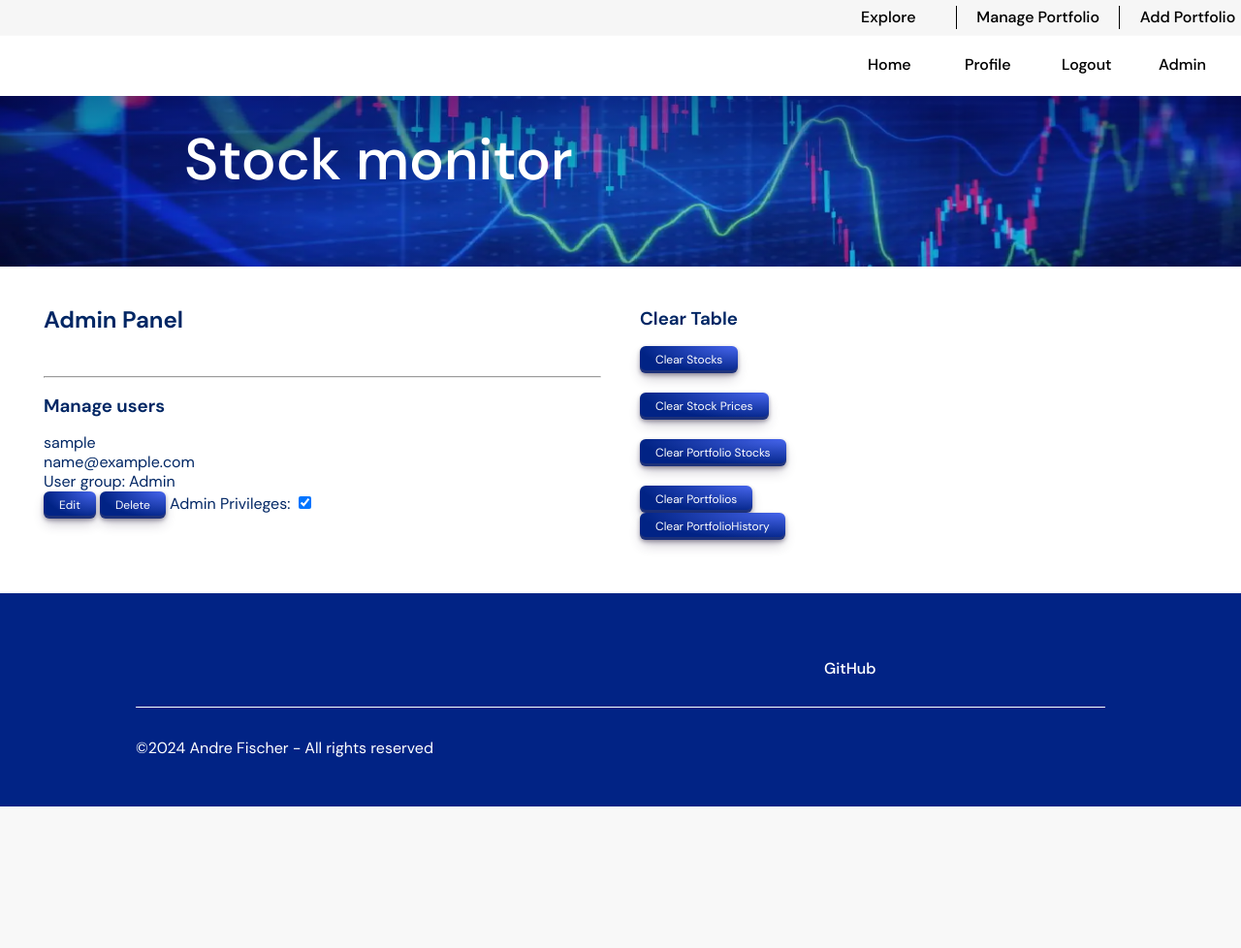
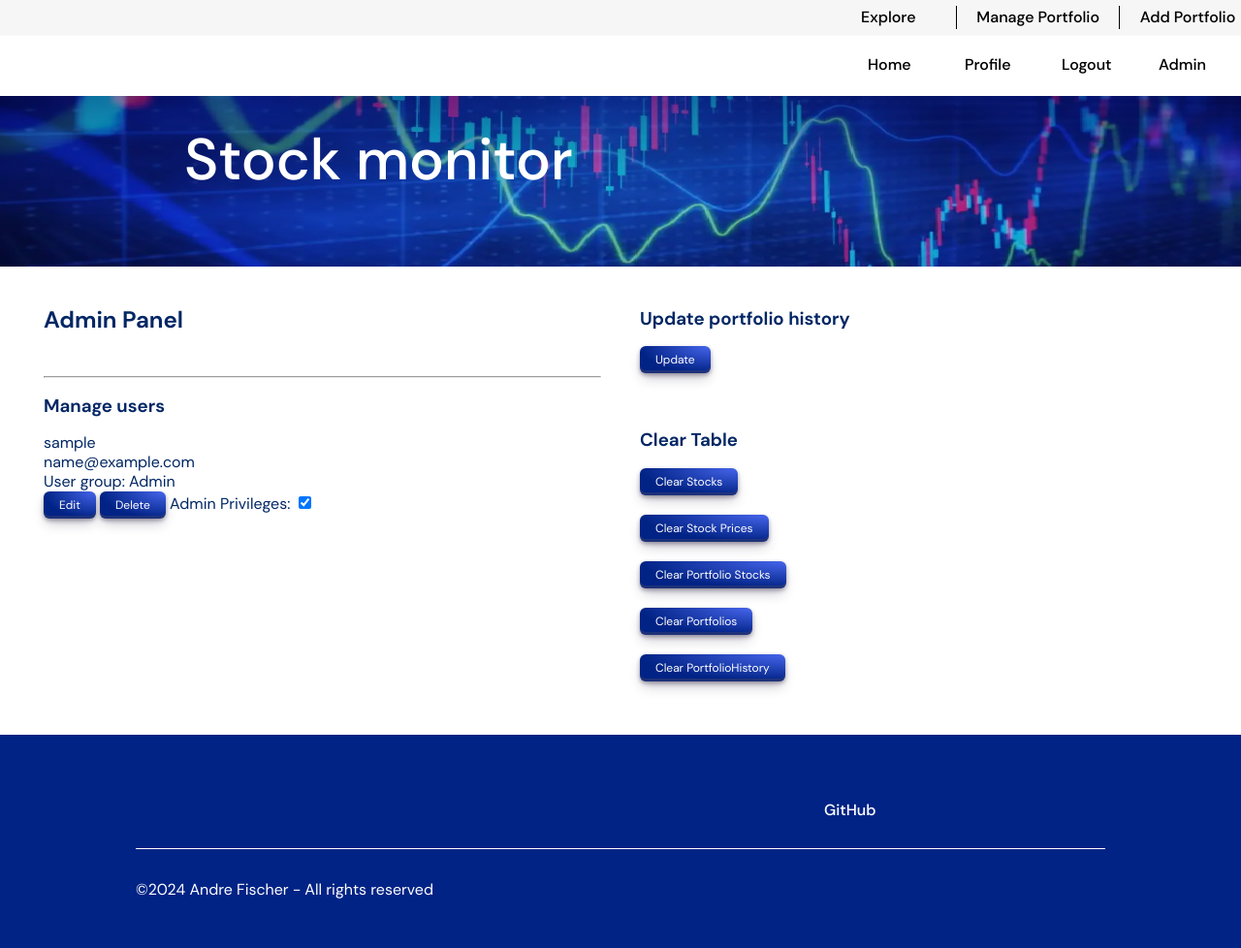
Before and after one commit to fisand08/stock_monitor, a Flask app: page /admin in a window 1280 px wide; the page is wider, and only the part inside the window is pictured. Shown: that part at 97% size. Before the commit the page ends 832 px from the top of that part, so only its background shows below. Run offline with Flask 3, Linux system fonts and the light colour scheme; a user stored in the database is signed in; tables that the repository leaves empty hold one stand-in row (values such as "Sample post"); some libraries are stand-ins or nearby versions.

Commit message:
successfully added function to update only single date

```diff
--- a/app/routes.py
+++ b/app/routes.py
@@ -11,6 +11,7 @@ from functools import wraps
 import pandas as pd
 # Local imports
 from app.bin.helpers import add_stocks
+from sqlalchemy import desc
 
 
 """
@@ -134,8 +135,8 @@ def explore():
     portfolio_2 = Portfolio.query.filter_by(id=2).first()
     print(f'exploring {portfolio_1.name} and {portfolio_2.name}')
     if portfolio_1 and portfolio_2:
-        historical_values_portfolio_1 = PortfolioHistory.query.filter_by(portfolio_id=portfolio_1.id).order_by(PortfolioHistory.timestamp.desc()).limit(10).all()
-        historical_values_portfolio_2 = PortfolioHistory.query.filter_by(portfolio_id=portfolio_2.id).order_by(PortfolioHistory.timestamp.desc()).limit(10).all()
+        historical_values_portfolio_1 = PortfolioHistory.query.filter_by(portfolio_id=portfolio_1.id).order_by(PortfolioHistory.timestamp.desc()).all()  # .limit(10).all()
+        historical_values_portfolio_2 = PortfolioHistory.query.filter_by(portfolio_id=portfolio_2.id).order_by(PortfolioHistory.timestamp.desc()).all()  # .limit(10).all()
     else:
         historical_values_portfolio_1 = []
         historical_values_portfolio_2 = []
@@ -361,34 +362,75 @@ def modify_scraper_input():
 
 @app.route('/update_portfolio_retro', methods=['POST'])
 def update_portfolio_retro():
-
+    """
+    description:
+        - function to be called to compute the history of the portfolio from admin panel
+    dev:
+        - none
+    """
     # determine last date with data
     portfolios = Portfolio.query.all()
     for portfolio in portfolios:
         # get date of initialization
         init_date = portfolio.timestamp
-        print(f'computing history portfolio {portfolio.name} has initial date {init_date}')
+        # print(f'computing history portfolio {portfolio.name} has initial date {init_date}')
         # random stock queried: all dates beyond creation date
         points_after_date = StockPrice.query.filter(StockPrice.date > init_date, StockPrice.stock_id == 'NVS_').all()
         for entry in points_after_date:
             entry_date = entry.date
-            print(f'entry date {entry_date}')
+            # print(f'entry date {entry_date}')
             portfolio.calculate_portfolio_value(date=entry_date)  # Call the method on the portfolio instance
-    # db.session.commit()
-    return redirect(url_for('explore'))
+    return redirect(url_for('admin_panel'))
+
+
+@app.route('/update_portfolio_single', methods=['POST'])
+def update_portfolio_single():
+    """
+    description:
+        - function to be called to compute the history of the portfolio from admin panel
+    dev:
+        - only single date, only single portfolio
+    """
+    # determine last date with data
+    latest_stock_date = StockPrice.query.order_by(desc(StockPrice.date)).first().date
+
+    portfolios = Portfolio.query.all()
+    for portfolio in portfolios:
+        # get date of initialization
+        init_date = portfolio.timestamp
+        points_after_date = StockPrice.query.filter(StockPrice.date > init_date, StockPrice.stock_id == 'NVS_').all()
+        for entry in points_after_date:
+            entry_date = entry.date
+            if str(entry_date) == str(latest_stock_date):
+                portfolio.calculate_portfolio_value(date=entry_date)  # Call the method on the portfolio instance
+    return redirect(url_for('admin_panel'))
+
 
 
 @app.route('/update_portfolio', methods=['POST'])
 def update_portfolio():
-
+    """
+    descripton:
+        - function to be called to update the latest value
+        - to be attached when portfolio is modified
+    dev:
+        - currently, not "today" is used but the last date where stockpice was recorded,
+          optimally, this would be today
+    """
     # determine last date with data (optimally in working scenario this would be today!)
     date = StockPrice.query.all()[-1].date
     print(f'Updating portfolio history for date {date}')
     portfolios = Portfolio.query.all()
     for portfolio in portfolios:
         portfolio.calculate_portfolio_value(date=date)  # Call the method on the portfolio instance
-    db.session.commit()
-    return redirect(url_for('explore'))
+
+    if request.referrer and request.referrer.startswith(request.host_url):
+        return redirect(request.referrer)
+    else:
+        # If the referrer is None or not safe, redirect to a default page
+        return redirect(url_for('home'))
+
+    # return redirect(url_for('explore'))
 
 
 """/////////// ADMIN PANEL //////////////"""
--- a/app/templates/admin_panel.html
+++ b/app/templates/admin_panel.html
@@ -19,6 +19,12 @@
         {% endfor %}
     </div>
     <div class="section">
+        <h3>Update portfolio history</h3>
+        <form action="/update_portfolio_retro" method="post">
+            <button class="button-29" role="button" type="submit">Update</button>
+        </form>
+        <br> <br>
+
         <h3>Clear Table</h3>
         <form action="/admin/clear_table/stocks" method="post">
             <button class="button-29" role="button" type="submit">Clear Stocks</button>
@@ -35,7 +41,7 @@
         <form action="/admin/clear_table/portfolios" method="post">
             <button class="button-29" role="button" type="submit">Clear Portfolios</button>
         </form>
-
+        <br>
         <form action="/admin/clear_table/portfolio_history" method="post">
             <button class="button-29" role="button" type="submit">Clear PortfolioHistory</button>
         </form>
--- a/app/templates/base.html
+++ b/app/templates/base.html
@@ -207,7 +207,7 @@
             if (flashMessages) {
                 flashMessages.style.display = "none";
             }
-        }, 10000); // 10000 milliseconds = 10 seconds
+        }, 5000); // 10000 milliseconds = 10 seconds
 
         // Function to hide flash messages when scrolling
         window.addEventListener("scroll", function() {
```
Also changed, not shown: app/models.py (+22 -15 lines), app/templates/manage_portfolio.html (+28 -0 lines), 5 other files.
